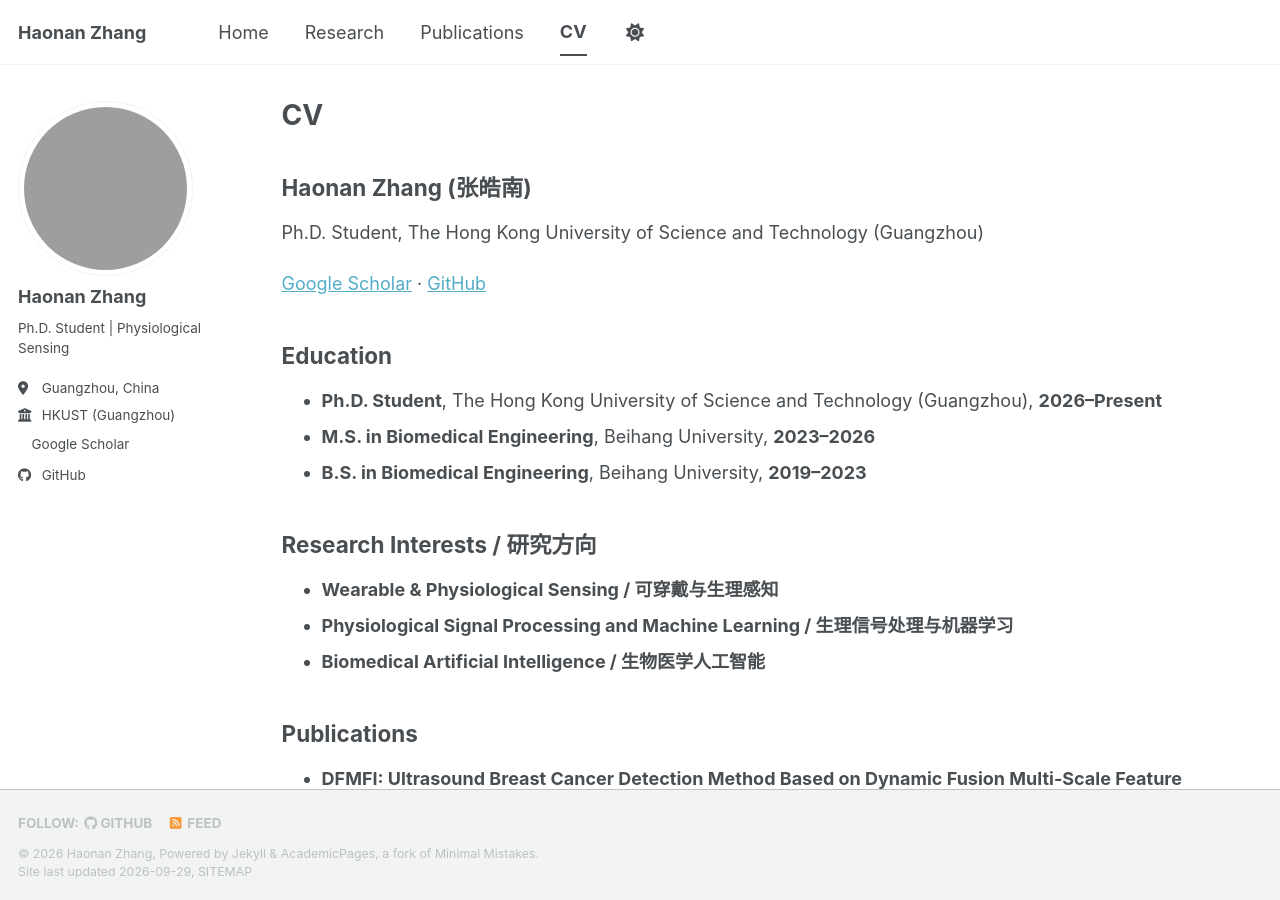
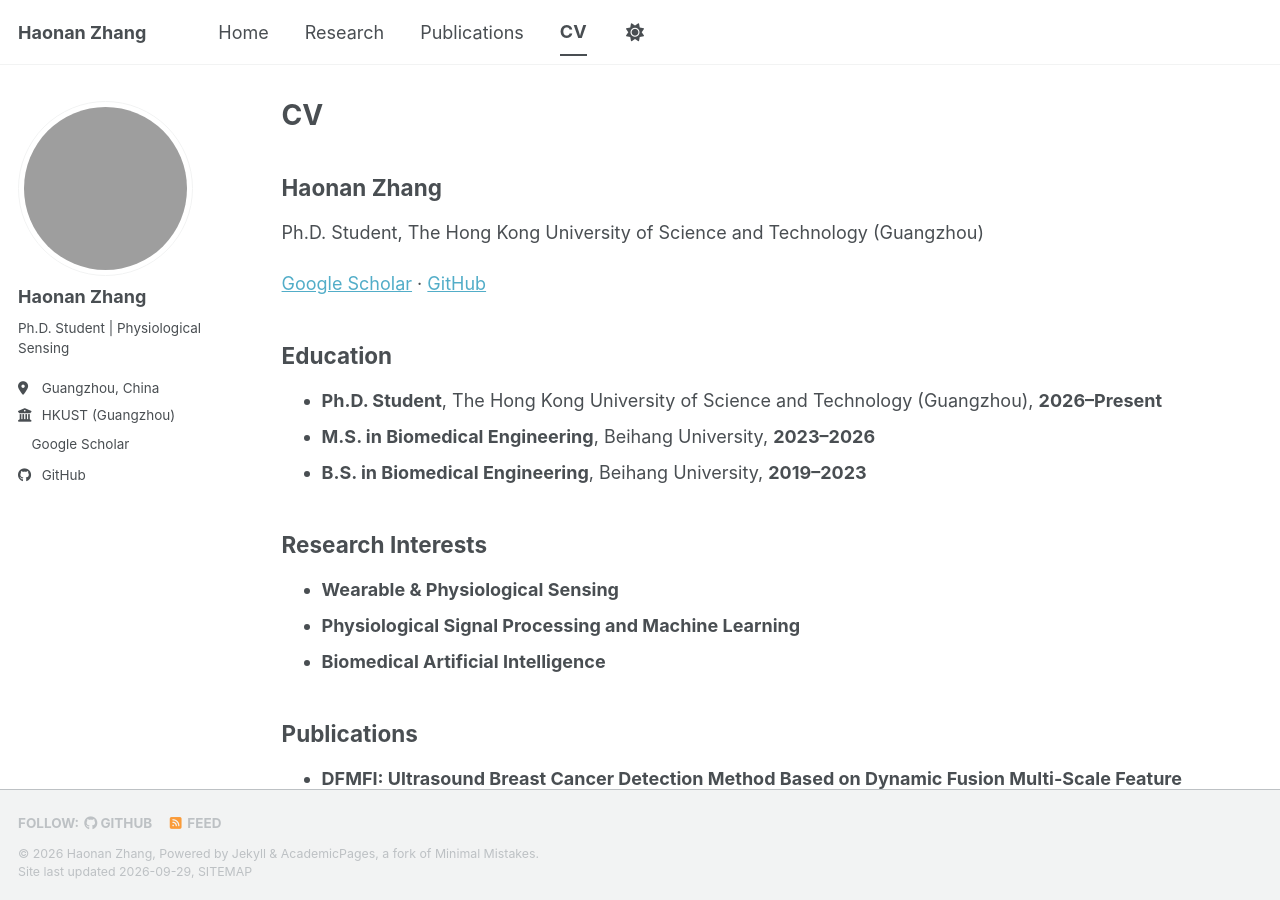
Before and after one commit to southking372/southking372.github.io, a Jekyll site: the page built from _pages/cv.md, in a window 1280 px wide and 900 px high. Built offline with Jekyll 4.4.1, drawn with Linux system fonts in a browser that asks for light colours; a style sheet for code colours, icons or effects is not loaded; grey boxes are pictures that could not be loaded.

Commit message:
Make CV page English-only

```diff
--- a/_pages/cv.md
+++ b/_pages/cv.md
@@ -7,7 +7,7 @@ redirect_from:
   - /resume
 ---
 
-## Haonan Zhang (张皓南)
+## Haonan Zhang
 
 Ph.D. Student, The Hong Kong University of Science and Technology (Guangzhou)
 
@@ -19,11 +19,11 @@ Ph.D. Student, The Hong Kong University of Science and Technology (Guangzhou)
 - **M.S. in Biomedical Engineering**, Beihang University, **2023–2026**
 - **B.S. in Biomedical Engineering**, Beihang University, **2019–2023**
 
-## Research Interests / 研究方向
+## Research Interests
 
-- **Wearable & Physiological Sensing / 可穿戴与生理感知**
-- **Physiological Signal Processing and Machine Learning / 生理信号处理与机器学习**
-- **Biomedical Artificial Intelligence / 生物医学人工智能**
+- **Wearable & Physiological Sensing**
+- **Physiological Signal Processing and Machine Learning**
+- **Biomedical Artificial Intelligence**
 
 ## Publications
 
```
